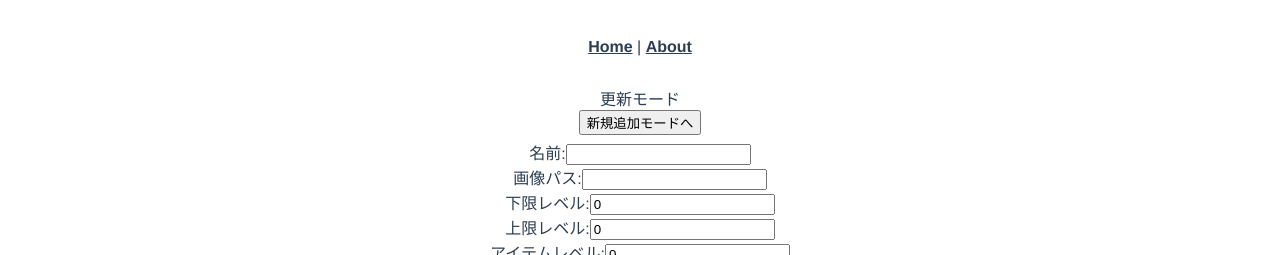
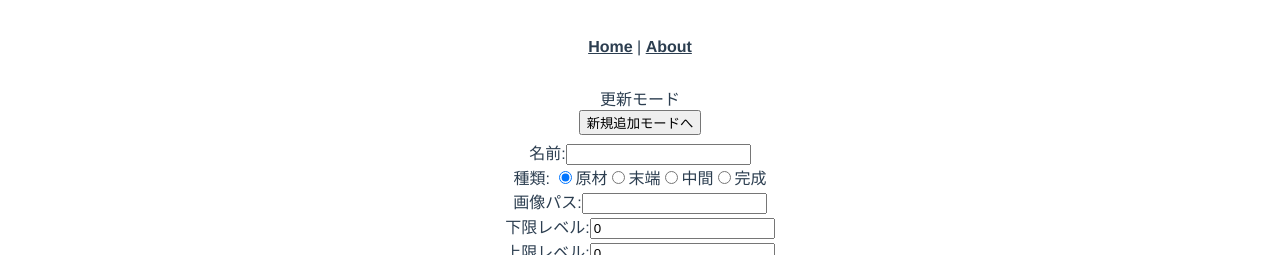
Before and after one commit to OKAUEND/ffxiv_tools_console, a Vue app: page /Console in a window 1280 px wide. Shown: the top 255 px of the page. Built offline with nearby package versions, Linux system fonts and the light colour scheme; no server answers.

Commit message:
ADD - 登録するデータの種類が、どの段階のものであるかを選択できるように

```diff
--- a/src/components/Console/LogRegister.vue
+++ b/src/components/Console/LogRegister.vue
@@ -6,6 +6,15 @@
     <div class="LogRegister__Body">
       <div>名前:<input type="text" v-model="name" /></div>
       <div>
+        種類:
+        <input type="radio" id="Raw" value="0" v-model="crafttype" />
+        <label for="Raw">原材</label>
+        <input type="radio" id="End" value="1" v-model="crafttype" />
+        <label for="End">末端</label>
+        <input type="radio" id="Middle" value="2" v-model="crafttype" />
+        <label for="Middle">中間</label>
+        <input type="radio" id="Complete" value="3" v-model="crafttype" />
+        <label for="Complete">完成</label>
       </div>
       <div>画像パス:<input type="text" v-model="image" /></div>
       <div>
@@ -55,8 +64,6 @@ export default {
   data() {
     return {
       CraftingLog: {
-        name: "",
-        image: "",
         bottomLevel: 0,
         upperLevel: 0,
         ItemLevel: 0,
@@ -69,7 +76,10 @@ export default {
           slot5: {}
         }
       },
+      name: "",
+      Icon: "",
       image: "",
+      crafttype: 0,
       slot0: { isEnable: false, IngredientID: 0 },
       slot1: { isEnable: false, IngredientID: 0 },
       slot2: { isEnable: false, IngredientID: 0 },
```
